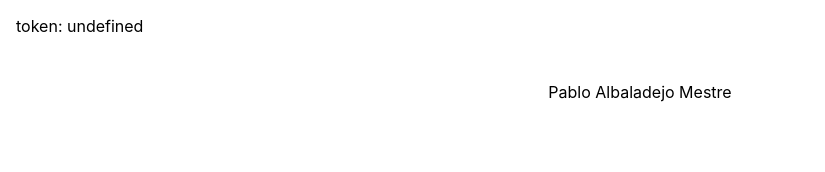
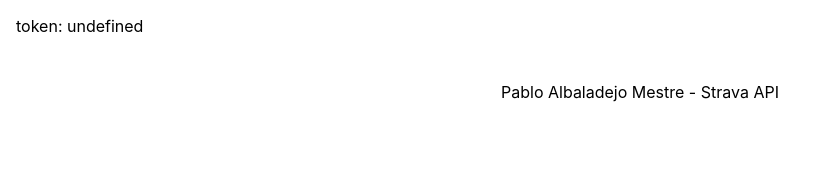
Before and after one commit to pablo-albaladejo/strava-api, a React (Create React App) app: page /token in a window 1280 px wide. Shown: the top 172 px of the page, without its empty margins (0-825 px from the left). Built offline with nearby package versions, Linux system fonts and the light colour scheme; no server answers.

Commit message:
refactor

```diff
--- a/public/index.html
+++ b/public/index.html
@@ -7,37 +7,15 @@
     <meta name="theme-color" content="#000000" />
     <meta
       name="description"
-      content="Web site created using create-react-app"
+      content="POC Strava API"
     />
     <link rel="apple-touch-icon" href="%PUBLIC_URL%/logo192.png" />
-    <!--
-      manifest.json provides metadata used when your web app is installed on a
-      user's mobile device or desktop. See https://developers.google.com/web/fundamentals/web-app-manifest/
-    -->
+
     <link rel="manifest" href="%PUBLIC_URL%/manifest.json" />
-    <!--
-      Notice the use of %PUBLIC_URL% in the tags above.
-      It will be replaced with the URL of the `public` folder during the build.
-      Only files inside the `public` folder can be referenced from the HTML.
-
-      Unlike "/favicon.ico" or "favicon.ico", "%PUBLIC_URL%/favicon.ico" will
-      work correctly both with client-side routing and a non-root public URL.
-      Learn how to configure a non-root public URL by running `npm run build`.
-    -->
-    <title>React App</title>
+    <title>Strava API</title>
   </head>
   <body>
     <noscript>You need to enable JavaScript to run this app.</noscript>
     <div id="root"></div>
-    <!--
-      This HTML file is a template.
-      If you open it directly in the browser, you will see an empty page.
-
-      You can add webfonts, meta tags, or analytics to this file.
-      The build step will place the bundled scripts into the <body> tag.
-
-      To begin the development, run `npm start` or `yarn start`.
-      To create a production bundle, use `npm run build` or `yarn build`.
-    -->
   </body>
 </html>
--- a/src/components/layout/main/index.js
+++ b/src/components/layout/main/index.js
@@ -14,7 +14,7 @@ const MainLayout = ({ children }) =>
 
         <div className="footer">
             <div className="footerItems">
-                <span>Pablo Albaladejo Mestre</span>
+                <span>Pablo Albaladejo Mestre - Strava API</span>
             </div>
         </div>
 
--- a/src/pages/login/index.js
+++ b/src/pages/login/index.js
@@ -1,11 +1,11 @@
 import React from 'react';
 import MainLayout from '../../components/layout/main';
-const { REACT_APP_CLIENT_ID } = process.env;
+const { REACT_APP_CLIENT_ID, REACT_APP_REDIRECT_URI } = process.env;
 console.log(process.env)
 const LoginPage = () => (
     <MainLayout>
         <div className="App">
-            <a href={`https://www.strava.com/oauth/authorize?client_id=${REACT_APP_CLIENT_ID}&response_type=code&redirect_uri=http://localhost:3000/token&approval_prompt=force&scope=read`}>Strava</a>
+            <a href={`https://www.strava.com/oauth/authorize?client_id=${REACT_APP_CLIENT_ID}&response_type=code&redirect_uri=${REACT_APP_REDIRECT_URI}&approval_prompt=force&scope=read`}>Strava</a>
         </div>
     </MainLayout>
 );
--- a/src/pages/routes.js
+++ b/src/pages/routes.js
@@ -1,8 +1,8 @@
 import React from 'react';
 
-import { Switch, Route, Redirect } from 'react-router-dom';
+import { Switch, Route, /* Redirect */ } from 'react-router-dom';
 
-import ErrorPage from './error';
+/* import ErrorPage from './error'; */
 import HomePage from './home';
 import LoginPage from './login';
 import TokenPage from './token';
@@ -12,8 +12,8 @@ const Routes = () => (
     <Route exact path='/' component={LoginPage} />
     <Route exact path='/token' component={TokenPage} />
     <Route exact path='/home' component={HomePage} />
-    <Route exact path='/error' component={ErrorPage} />
-    <Redirect to="/error" />
+    {/* <Route exact path='/error' component={ErrorPage} />
+    <Redirect to="/error" /> */}
   </Switch>
 );
 
```
Also changed, not shown: 1 other file (tests, documents, lock files or other folders).
